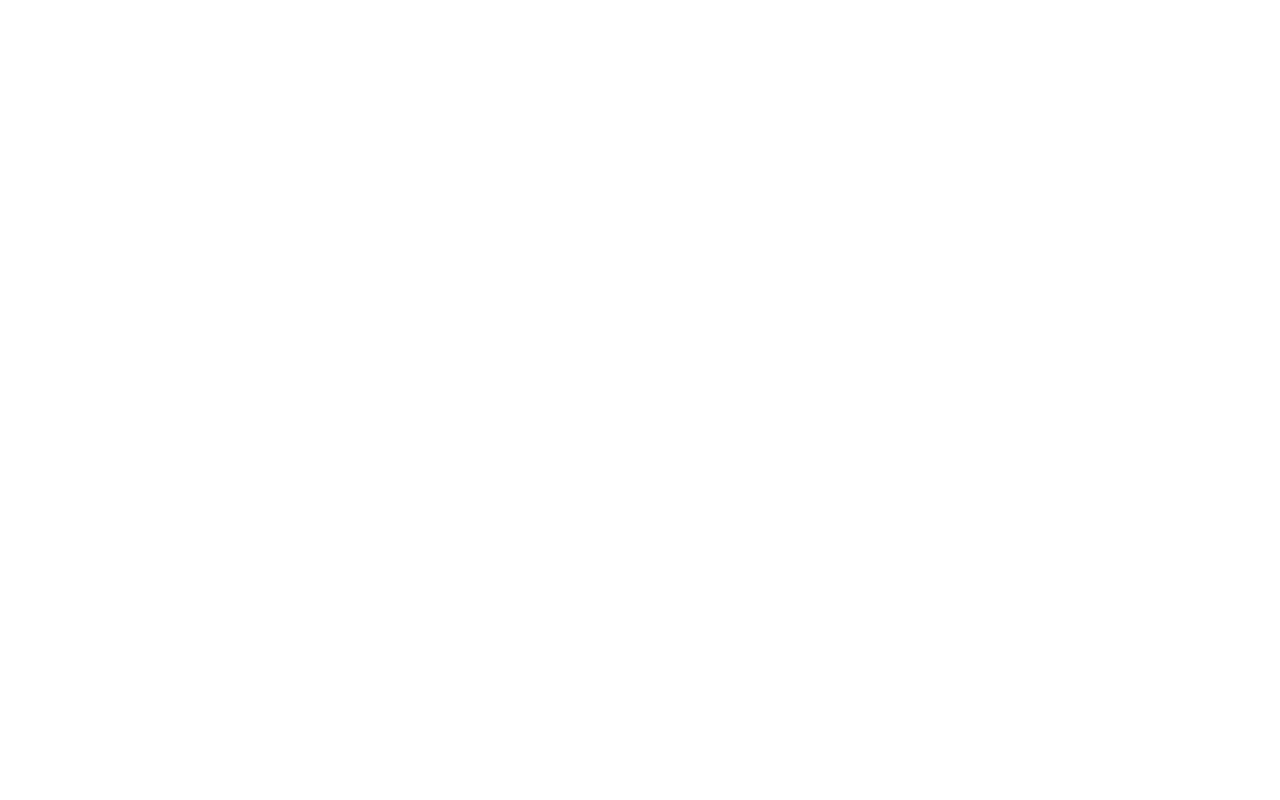
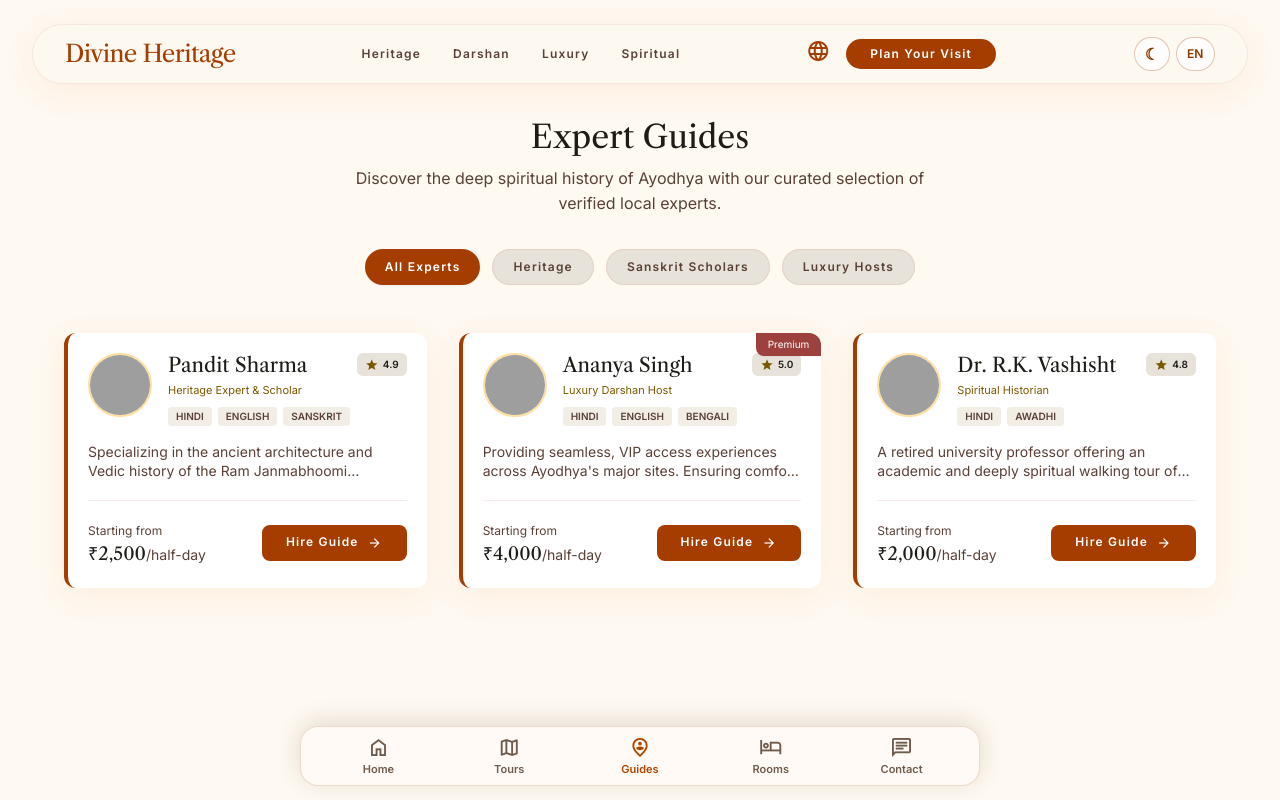
Before and after one commit to Niss54/Ayodhya, a website: page Build/tour_guides_mobile/tour_guides_mobile.html in a window 1280 px wide. Drawn offline with nearby package versions, Linux system fonts and the light colour scheme; grey boxes are pictures that could not be loaded.

Commit message:
Some changes in guides tour

```diff
--- a/Build/tour_guides_mobile/tour_guides_mobile.html
+++ b/Build/tour_guides_mobile/tour_guides_mobile.html
@@ -180,29 +180,47 @@
         }
     </style>
 </head>
-<body class="bg-surface text-on-surface font-body-md antialiased md:hidden pb-24">
-<!-- Top Navigation (Mobile App Header) -->
-<header class="fixed top-0 left-0 w-full z-40 glass-nav border-b border-outline-variant/30 px-margin-mobile py-4 flex justify-between items-center">
-<h1 class="font-headline-sm text-headline-sm text-primary tracking-tight">Divine Heritage</h1>
-<button aria-label="Search Guides" class="text-on-surface-variant p-2 rounded-full hover:bg-surface-variant transition-colors">
-<span class="material-symbols-outlined text-[24px]" data-icon="search">search</span>
+<body class="bg-surface text-on-surface font-body-md antialiased pb-24">
+<!-- TopNavBar (Mobile Header) -->
+<header class="fixed top-0 left-0 right-0 z-50 mx-auto mt-6 w-[95%] rounded-full bg-surface/80 backdrop-blur-xl dark:bg-inverse-surface/80 border border-outline-variant/30 dark:border-outline/20 shadow-[0_8px_32px_rgba(255,102,17,0.08)] flex justify-between items-center px-8 py-3 max-w-container-max md:hidden">
+<div class="font-headline-sm text-headline-sm text-primary dark:text-inverse-primary tracking-tight">Divine Heritage</div>
+<div class="flex items-center gap-4">
+<button aria-label="Search Guides" class="text-primary dark:text-primary-fixed-dim hover:bg-primary-container/10 p-2 rounded-full transition-colors flex items-center justify-center">
+<span class="material-symbols-outlined" style="font-variation-settings: 'FILL' 0;">search</span>
 </button>
+</div>
 </header>
-<main class="pt-[88px] px-margin-mobile flex flex-col gap-8">
+<!-- TopNavBar (Desktop Header) -->
+<header class="hidden md:flex fixed top-0 left-0 right-0 z-50 mx-auto mt-6 w-[95%] rounded-full bg-surface/80 backdrop-blur-xl dark:bg-inverse-surface/80 border border-outline-variant/30 dark:border-outline/20 shadow-[0_8px_32px_rgba(255,102,17,0.08)] justify-between items-center px-8 py-3 max-w-container-max transition-transform duration-300">
+<div class="font-headline-sm text-headline-sm text-primary dark:text-inverse-primary tracking-tight">Divine Heritage</div>
+<nav class="flex gap-8">
+<a class="font-label-caps text-label-caps text-on-surface-variant dark:text-surface-variant hover:text-primary transition-colors duration-300" href="/Build/ayodhya_darshan_mobile_home/home.html">Heritage</a>
+<a class="font-label-caps text-label-caps text-on-surface-variant dark:text-surface-variant hover:text-primary transition-colors duration-300" href="#">Darshan</a>
+<a class="font-label-caps text-label-caps text-on-surface-variant dark:text-surface-variant hover:text-primary transition-colors duration-300" href="#">Luxury</a>
+<a class="font-label-caps text-label-caps text-on-surface-variant dark:text-surface-variant hover:text-primary transition-colors duration-300" href="#">Spiritual</a>
+</nav>
+<div class="flex items-center gap-4">
+<button class="text-primary dark:text-primary-fixed-dim hover:text-primary transition-colors duration-300">
+<span class="material-symbols-outlined" style="font-variation-settings: 'FILL' 0;">language</span>
+</button>
+<button class="bg-primary text-on-primary px-6 py-2 rounded-full font-label-caps text-label-caps hover:shadow-lg transition-shadow">Plan Your Visit</button>
+</div>
+</header>
+<main class="pt-[100px] px-margin-mobile md:px-margin-desktop max-w-container-max mx-auto flex flex-col gap-8">
 <!-- Page Header -->
-<section class="mt-4">
-<h2 class="font-display-lg-mobile text-display-lg-mobile text-on-surface mb-2">Expert Guides</h2>
-<p class="text-on-surface-variant font-body-md text-body-md">Discover the deep spiritual history of Ayodhya with our curated selection of verified local experts.</p>
+<section class="mt-4 text-center">
+<h2 class="font-display-lg-mobile text-display-lg-mobile md:text-headline-md md:font-headline-md text-on-surface mb-2">Expert Guides</h2>
+<p class="text-on-surface-variant font-body-md text-body-md max-w-xl mx-auto">Discover the deep spiritual history of Ayodhya with our curated selection of verified local experts.</p>
 </section>
 <!-- Filters (Horizontal Scroll) -->
-<div class="flex gap-3 overflow-x-auto pb-4 snap-x hide-scrollbar -mx-margin-mobile px-margin-mobile">
+<div class="flex gap-3 overflow-x-auto pb-4 snap-x hide-scrollbar -mx-margin-mobile px-margin-mobile md:mx-0 md:px-0 md:justify-center md:flex-wrap">
 <button class="snap-start flex-none px-5 py-2.5 rounded-full bg-primary text-on-primary font-label-caps text-label-caps shadow-sm">All Experts</button>
 <button class="snap-start flex-none px-5 py-2.5 rounded-full bg-surface-container-highest text-on-surface-variant font-label-caps text-label-caps border border-outline-variant/50">Heritage</button>
 <button class="snap-start flex-none px-5 py-2.5 rounded-full bg-surface-container-highest text-on-surface-variant font-label-caps text-label-caps border border-outline-variant/50">Sanskrit Scholars</button>
 <button class="snap-start flex-none px-5 py-2.5 rounded-full bg-surface-container-highest text-on-surface-variant font-label-caps text-label-caps border border-outline-variant/50">Luxury Hosts</button>
 </div>
 <!-- Guide List -->
-<section class="flex flex-col gap-6">
+<section class="flex flex-col gap-6 md:grid md:grid-cols-2 lg:grid-cols-3 md:gap-8">
 <!-- Guide Card 1 -->
 <article class="bg-surface-container-lowest rounded-xl guide-card-shadow p-5 border-l-4 border-primary relative overflow-hidden">
 <div class="flex gap-4 items-start mb-4">
@@ -308,7 +326,7 @@
 </section>
 </main>
 <!-- Bottom Navigation Shell (JSON Driven) -->
-<nav class="fixed bottom-0 left-0 w-full z-50 rounded-t-xl border-t border-outline-variant/20 shadow-[0_-4px_20px_rgba(0,0,0,0.05)] bg-surface/90 backdrop-blur-md dark:bg-inverse-surface/90 fixed bottom-0 w-full flex justify-around items-center px-4 py-3 pb-safe">
+<nav class="md:hidden fixed bottom-0 left-0 w-full z-50 rounded-t-xl border-t border-outline-variant/20 shadow-[0_-4px_20px_rgba(0,0,0,0.05)] bg-surface/90 backdrop-blur-md dark:bg-inverse-surface/90 flex justify-around items-center px-4 py-3 pb-safe">
 <button class="flex flex-col items-center justify-center text-on-surface-variant dark:text-surface-variant opacity-70 hover:bg-primary-container/10 p-2 rounded-lg transition-colors">
 <span class="material-symbols-outlined mb-1" data-icon="home">home</span>
 <span class="font-label-caps text-[10px]">Home</span>
```
